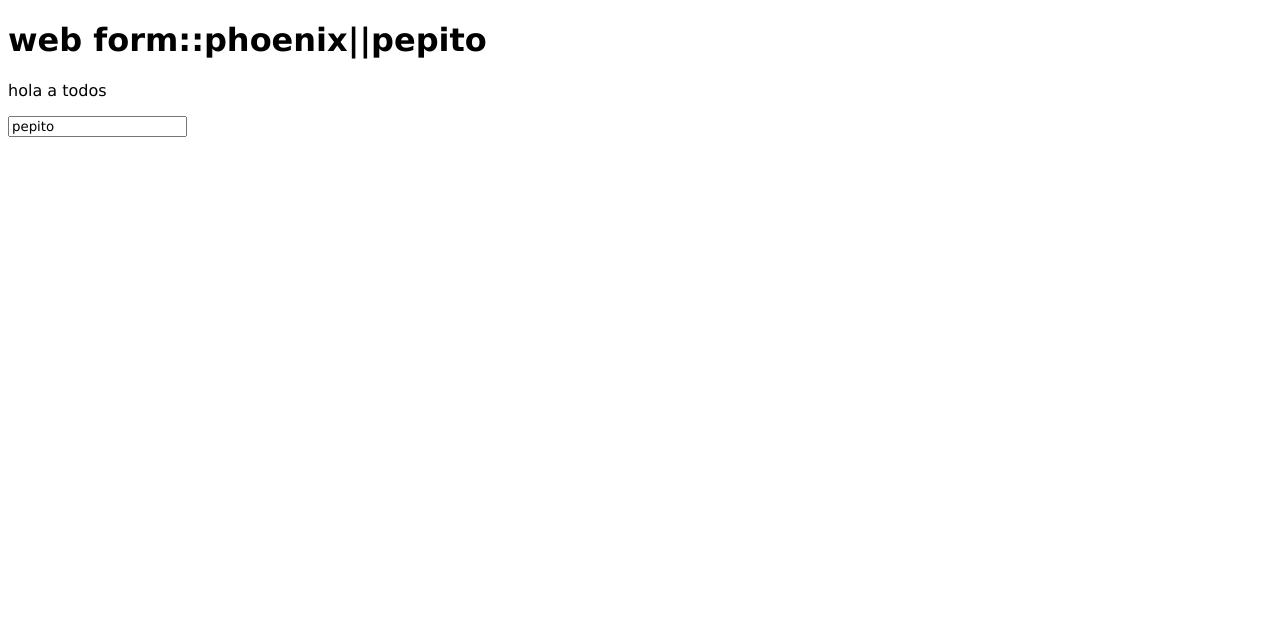
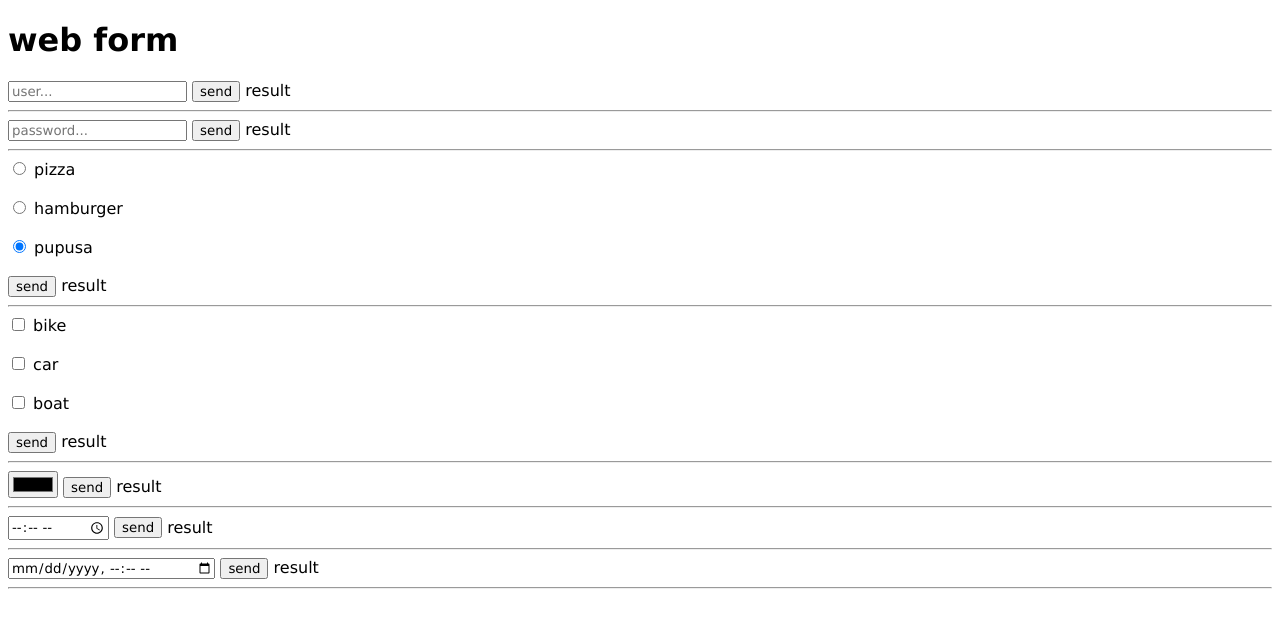
Before and after one commit to baylagas/esen-progra2-s03-c02, a Flask app: page / in a window 1280 px wide. Shown: the top 628 px of the page. Run offline with Flask 2, Linux system fonts and the light colour scheme.

Commit message:
added new html elements and javascript functions

```diff
--- a/static/script.js
+++ b/static/script.js
@@ -1,5 +1,55 @@
-var txt = document.getElementById("title").innerHTML;
+function checkInputText(){
+    var txt = document.getElementById("user").value;
+    document.getElementById("span1").innerHTML = txt;
+}
 
-document.getElementById("main").innerHTML="hola a todos";
+function checkInputPassw(){
+    var txt = document.getElementById("passw").value;
+    document.getElementById("span2").innerHTML = txt;
+}
 
-document.getElementById("title").innerHTML = txt + "::phoenix" + "||"+document.getElementById("user").value;
+function checkInputRadio(){
+    var foodArray = document.getElementsByName("food");
+    for(var i=0, length=foodArray.length; i<length; i++){
+        if(foodArray[i].checked){
+            document.getElementById("span3").innerHTML = foodArray[i].value;
+            break;
+        }
+    }
+}
+
+function checkInputCheckBox(){
+    var vehicleArray = document.getElementsByName("vehicle");
+    var txt = "";
+    for(var i=0, length=vehicleArray.length; i<length; i++){
+        if(vehicleArray[i].checked){
+            txt += vehicleArray[i].value + "|";
+        }
+    }
+    txt = txt.substring(0,(txt.length-1));
+    document.getElementById("span4").innerHTML = txt;
+
+    var resultArray = txt.split("|");
+    document.getElementById("span4").innerHTML = txt + ":" + resultArray[0];
+
+}
+
+function checkInputColor(){
+    var colorHex = document.getElementById("color").value;
+    document.getElementById("span5").innerHTML = colorHex;
+    document.getElementById("title").style.color = colorHex;
+}
+
+function checkInputTime(){
+    var time = document.getElementById("time").value;
+    document.getElementById("span6").innerHTML = time;
+}
+
+function checkInputDateTimeLocal(){
+    var time = document.getElementById("birthdaytime").value;
+    document.getElementById("span7").innerHTML = time;
+    var resArray = time.split("T");
+    alert(resArray[0]);
+    resArray = resArray[0].split("-");
+    alert(resArray[2]);
+}
--- a/templates/index.html
+++ b/templates/index.html
@@ -9,8 +9,68 @@
 </head>
 <body>
     <h1 id="title">web form</h1>
-    <p id="main"></p>
-    <input type="text" name="user" id="user" placeholder="user..." value="pepito">
+
+    <div>
+        <input type="text" name="user" id="user" placeholder="user...">
+        <button onClick="checkInputText()">send</button>
+        <span id="span1">result</span>
+    </div>
+    <hr>
+
+    <div>
+        <input type="password" name="passw" id="passw" placeholder="password...">
+        <button onClick="checkInputPassw()">send</button>
+        <span id="span2">result</span>
+    </div>
+    <hr>
+
+    <div>
+        <input type="radio" name="food" id="pizza" value="pizza">
+        <label for="pizza">pizza</label><br><br>
+        <input type="radio" name="food" id="hamburger" value="hamburger">
+        <label for="hamburger">hamburger</label><br><br>
+        <input type="radio" name="food" id="pupusa" value="pupusa" checked>
+        <label for="pupusa">pupusa</label><br><br>
+
+        <button onClick="checkInputRadio()">send</button>
+        <span id="span3">result</span>
+    </div>
+    <hr>
+
+    <div>
+        <input type="checkbox" name="vehicle" id="bike" value="bike">
+        <label for="bike">bike</label><br><br>
+        <input type="checkbox" name="vehicle" id="car" value="car">
+        <label for="car">car</label><br><br>
+        <input type="checkbox" name="vehicle" id="boat" value="boat">
+        <label for="boat">boat</label><br><br>
+
+        <button onClick="checkInputCheckBox()">send</button>
+        <span id="span4">result</span>
+    </div>
+    <hr>
+
+    <div>
+        <input type="color" name="color" id="color">
+        <button onClick="checkInputColor()">send</button>
+        <span id="span5">result</span>
+    </div>
+    <hr>
+
+    <div>
+        <input type="time" id="time" name="time">
+        <button onClick="checkInputTime()">send</button>
+        <span id="span6">result</span>
+    </div>
+    <hr>
+
+    <div>
+        <input type="datetime-local" id="birthdaytime" name="birthdaytime">
+        <button onClick="checkInputDateTimeLocal()">send</button>
+        <span id="span7">result</span>
+    </div>
+    <hr>
+
     <script src="/static/script.js"></script>
 </body>
 </html>
```
